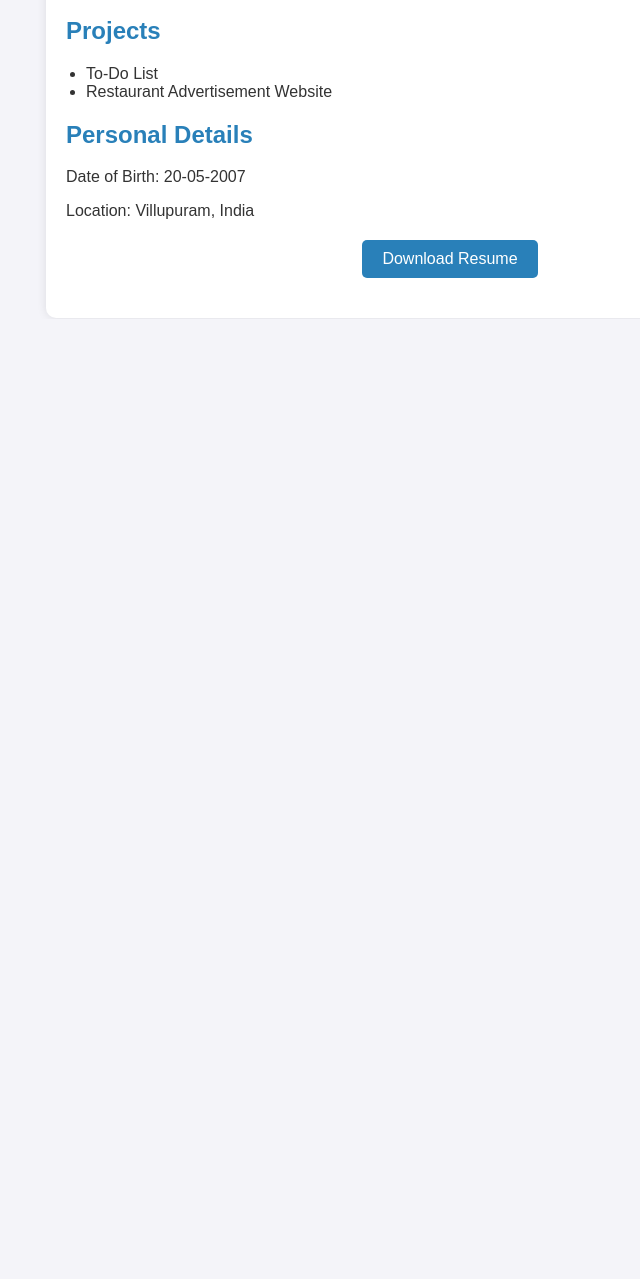
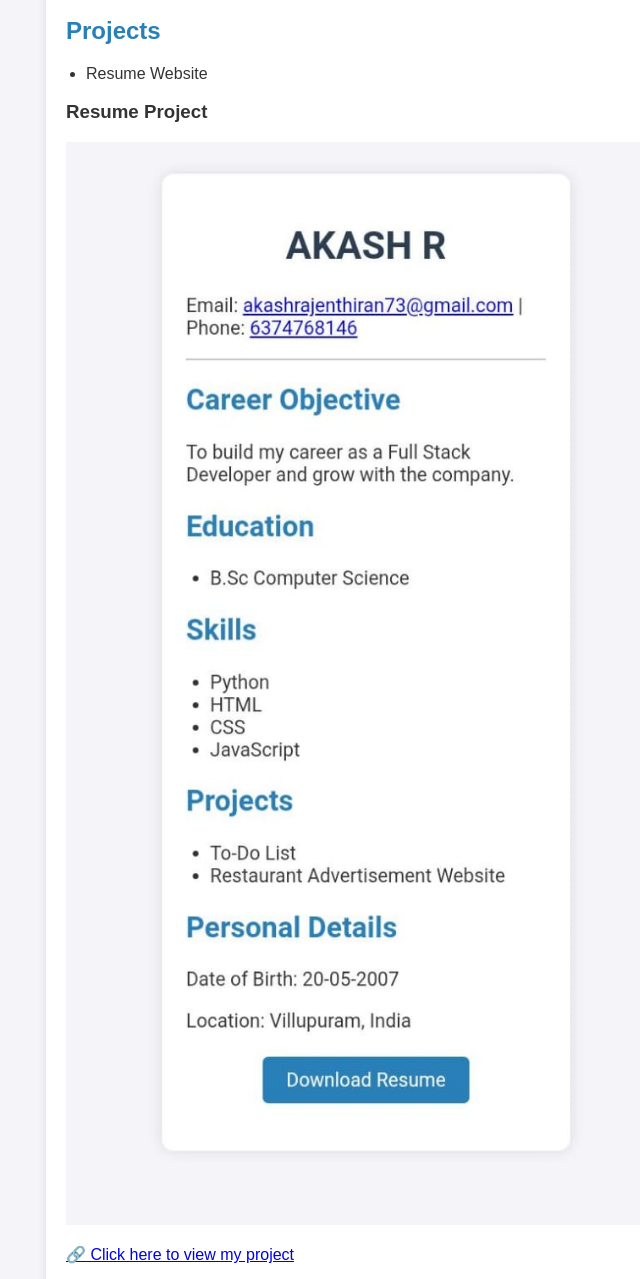
Before and after one commit to akashrajenthiran73-boop/Akash-TNSDC--FDW-DP, a plain HTML site: page index.html in a window 1280 px wide. Shown: the part 481-1760 px from the top of the page, without its empty margins (190-830 px from the left). Before the commit the page ends 800 px from the top, so only its background shows below. Drawn offline with Linux system fonts and the light colour scheme.

Commit message:
Update index.html

```diff
--- a/index.html
+++ b/index.html
@@ -30,10 +30,21 @@
     </ul>
 
     <h2>Projects</h2>
-    <ul>
-      <li>To-Do List</li>
-      <li>Restaurant Advertisement Website</li>
-    </ul>
+<ul>
+  <li>Resume Website</li>
+</ul>
+
+<!-- Screenshot + Link -->
+<h3>Resume Project</h3>
+<p>
+  <a href="https://akashrajenthiran73-boop.github.io/Akash-TNSDC--FDW-DP/" target="_blank">
+    <img src="IMG-20250903-WA0008(1).jpg" alt="Resume Project Screenshot" width="600">
+  </a>
+</p>
+<p>
+  <a href="https://akashrajenthiran73-boop.github.io/Akash-TNSDC--FDW-DP/" target="_blank">
+    🔗 Click here to view my project
+  </a>
 
     <h2>Personal Details</h2>
     <p>Date of Birth: 20-05-2007</p>
```
